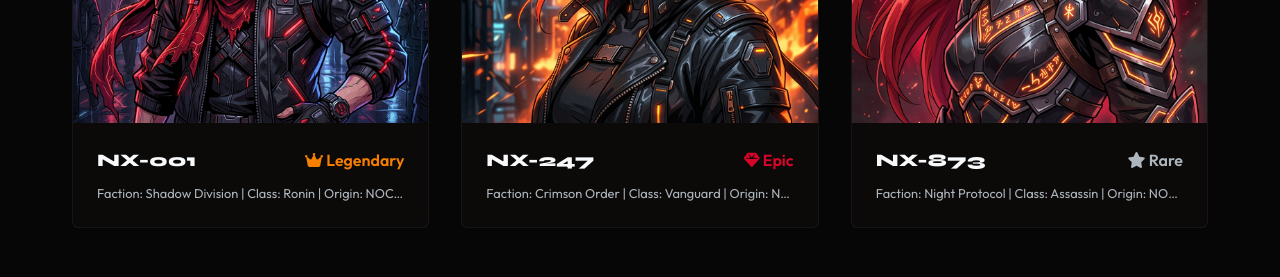
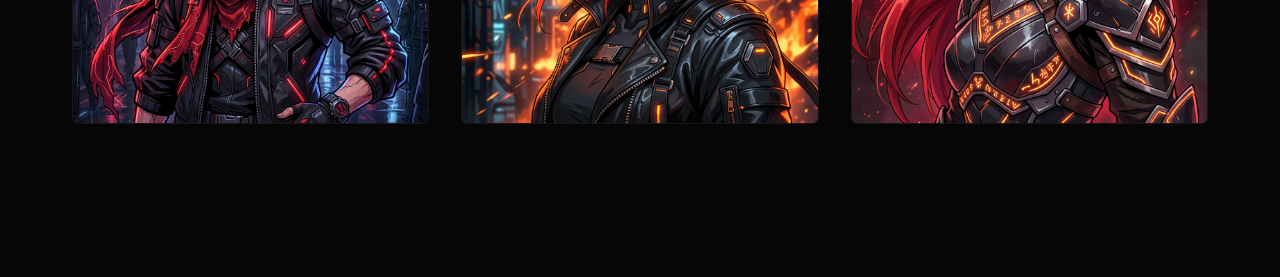
Before and after one commit to aiagentone6-pixel/noctix, a website built with Vite: page index.html in a window 1280 px wide. Shown: the part 3360-3637 px from the top of the page. Built offline with nearby package versions, Linux system fonts and the light colour scheme.

Commit message:
feat: simplify featured identities gallery cards to show only photos

```diff
--- a/index.html
+++ b/index.html
@@ -134,16 +134,6 @@
           <div class="gallery-card reveal-el reveal-up" style="--anim-delay: 0.1s">
             <div class="card-img-wrapper">
               <img src="/public/nft_1.png" alt="Noctix NFT 1" class="gallery-img">
-              <div class="card-overlay">
-                <a href="#" class="view-opensea-btn"><i class="fa-solid fa-signature"></i> View Profile</a>
-              </div>
-            </div>
-            <div class="card-info">
-              <div class="card-header-row">
-                <span class="nft-id">NX-001</span>
-                <span class="nft-price" style="color: #f77f00;"><i class="fa-solid fa-crown"></i> Legendary</span>
-              </div>
-              <p class="nft-traits">Faction: Shadow Division | Class: Ronin | Origin: NOCTIX</p>
             </div>
           </div>
 
@@ -151,16 +141,6 @@
           <div class="gallery-card reveal-el reveal-up" style="--anim-delay: 0.2s">
             <div class="card-img-wrapper">
               <img src="/public/nft_2.png" alt="Noctix NFT 2" class="gallery-img">
-              <div class="card-overlay">
-                <a href="#" class="view-opensea-btn"><i class="fa-solid fa-signature"></i> View Profile</a>
-              </div>
-            </div>
-            <div class="card-info">
-              <div class="card-header-row">
-                <span class="nft-id">NX-247</span>
-                <span class="nft-price" style="color: #d90429;"><i class="fa-solid fa-gem"></i> Epic</span>
-              </div>
-              <p class="nft-traits">Faction: Crimson Order | Class: Vanguard | Origin: NOCTIX</p>
             </div>
           </div>
 
@@ -168,16 +148,6 @@
           <div class="gallery-card reveal-el reveal-up" style="--anim-delay: 0.3s">
             <div class="card-img-wrapper">
               <img src="/public/nft_3.png" alt="Noctix NFT 3" class="gallery-img">
-              <div class="card-overlay">
-                <a href="#" class="view-opensea-btn"><i class="fa-solid fa-signature"></i> View Profile</a>
-              </div>
-            </div>
-            <div class="card-info">
-              <div class="card-header-row">
-                <span class="nft-id">NX-873</span>
-                <span class="nft-price" style="color: #adb5bd;"><i class="fa-solid fa-star"></i> Rare</span>
-              </div>
-              <p class="nft-traits">Faction: Night Protocol | Class: Assassin | Origin: NOCTIX</p>
             </div>
           </div>
         </div>
```
